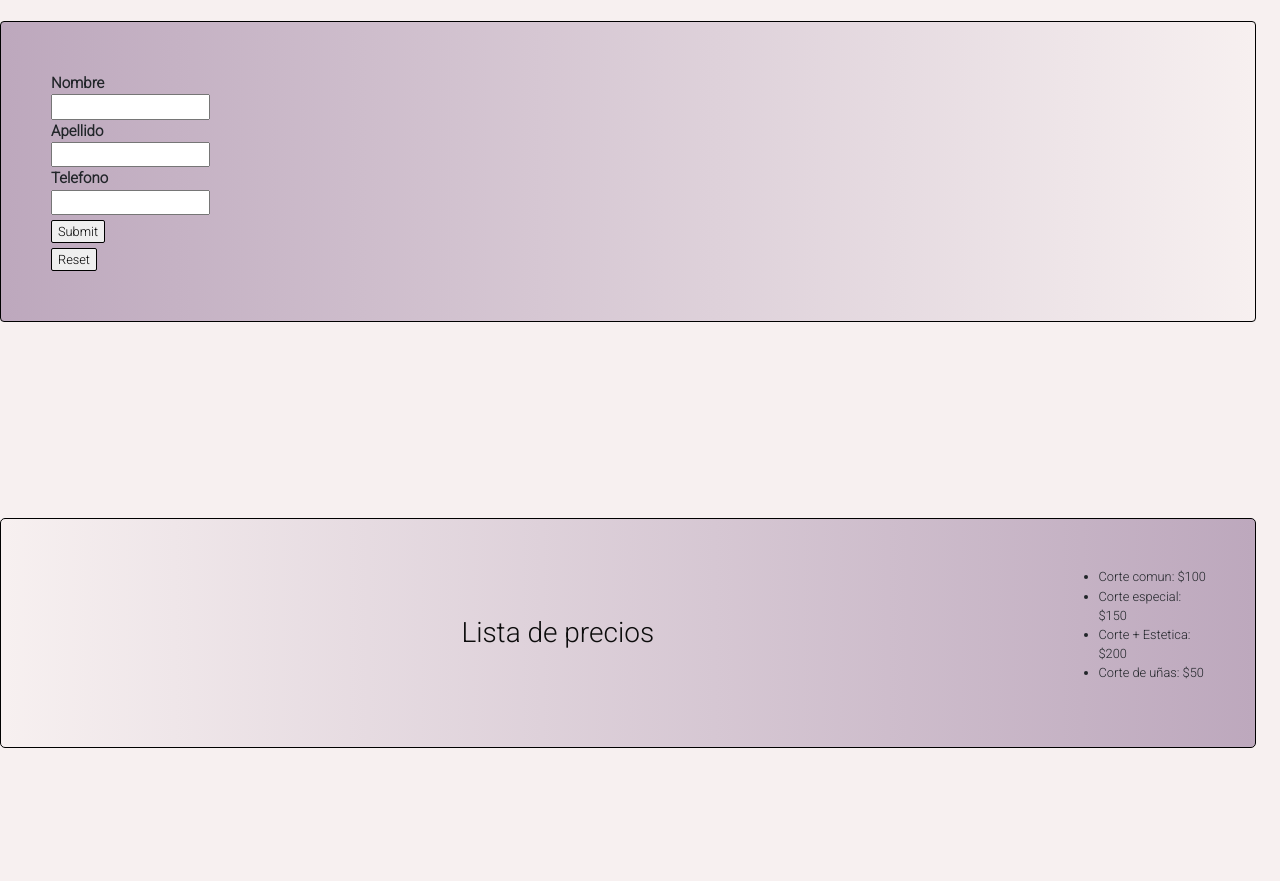
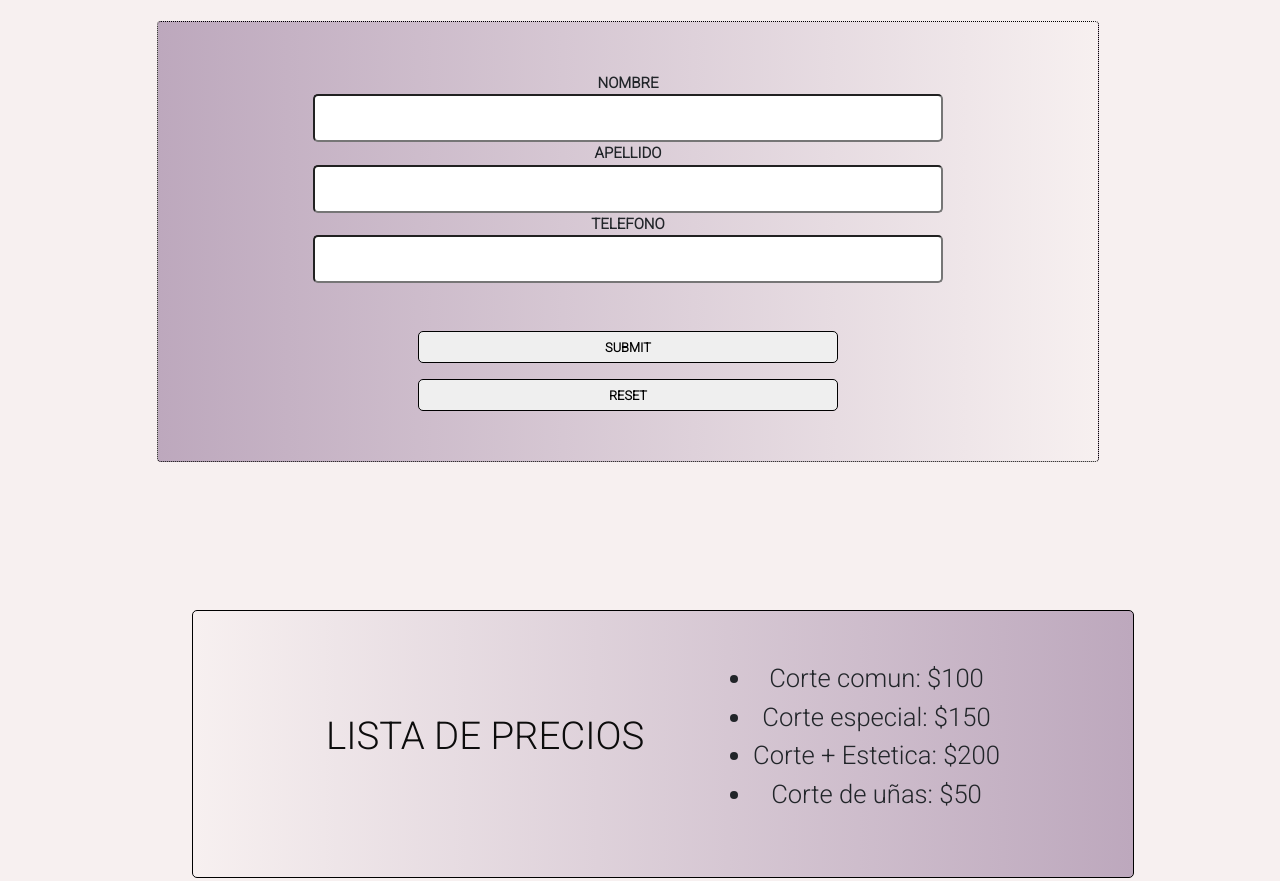
Before and after one commit to fabrigonza94/proyectoFinal-JS, a website: page html/peluqueria.html in a window 1280 px wide. Shown: the part 1100-1981 px from the top of the page. Drawn offline with nearby package versions, Linux system fonts and the light colour scheme.

Commit message:
Casi pronta la entrega Final

```diff
--- a/html/peluqueria.html
+++ b/html/peluqueria.html
@@ -15,8 +15,8 @@
 </head>
 
 <body>
-    <header>
-        <div class="navbar navbar-expand-lg ">
+    <header class="sticky-top">
+        <div class="navbar navbar-expand-lg  ">
             <div class="container-fluid">
                 <a class="navbar-brand " href="../index.html">
                     <img class="logo" src="../imagenes/logo.jpg" alt="Logo">
@@ -68,22 +68,22 @@
             <section class="mb-5 ">
                 <form class="formPelu">
                     <label class="label" for="nombre"> Nombre</label>
-                    <input type="text" id="nombre">
+                    <input class="btnForm" type="text" id="nombre">
 
                     <label class="label" for="apellido"> Apellido </label>
-                    <input type="text" id="apellido">
+                    <input class="btnForm" type="text" id="apellido">
 
                     <label class="label" for="telefono"> Telefono </label>
-                    <input type="number" id="telefono">
+                    <input class="btnForm" type="number" id="telefono">
 
-                    <input class="btnSocio" type="submit">
+                    <input class="btnSocio marginBtn" type="submit">
                     <input class="btnSocio" type="reset">
 
                 </form>
             </section>
 
-            <section class="preciosPelu mt-5 d-flex d-inline-flex p-5">
-                <h3>Lista de precios</h3>
+            <section class="preciosPelu mt-5 d-flex p-5 justify-content-center">
+                <p class="listaPrecio">Lista de precios</p>
                 <ul>
                     <li>Corte comun: $100</li>
                     <li>Corte especial: $150</li>
--- a/scss/_contacto.scss
+++ b/scss/_contacto.scss
@@ -4,14 +4,14 @@
   }
 
   @media (max-width: 500px) {
-    .form {
+    .formContacto {
       margin-left: 220px;
       width: 90%;
       margin-top: 50px;
     }
 
     .mapa iframe {
-      margin-left: -90px;
+      margin-left: -80px;
       height: 300px;
       width: 300px;
     }
@@ -24,7 +24,7 @@
   margin: 50px 0px 50px 0px;
 }
 
-.form {
+.formContacto {
   height: 300px;
   width: 400px;
   background-color: $mainColor;
--- a/scss/_peluqueria.scss
+++ b/scss/_peluqueria.scss
@@ -28,18 +28,31 @@
 }
 
 .formPrecio {
-  .preciosPelu {
+  display: flex;
+  display: inline-block;
+  text-align: center;
+  .preciosPelu{
     display: flex;
     display: inline-block;
+    justify-content: center;
+    align-items: center;
     font-size: $textSm;
     border: 1px solid black;
-    width: 100%;
-    justify-content: end;
-    align-items: center;
+    width: 75%;
     padding-top: 50px;
     background-image: linear-gradient(to left, $segundoColor, $white);
     margin-bottom: 100px;
     border-radius: 5px;
+    margin-left: 12rem;
+  }
+  .listaPrecio {
+    font-size: $textXxl;
+    margin-right: 2em;
+    text-transform: uppercase;
+    color: $keyColor;
+  }
+  ul li {
+    font-size: 2em;
   }
   .formPelu {
     display: flex;
@@ -47,26 +60,43 @@
     justify-content: center;
     margin-top: 30px;
     padding: 50px;
-    margin-right: auto;
-    margin-left: 0px;
     font-size: $textSm;
     margin-bottom: 100px;
     background-image: linear-gradient(to right, $segundoColor, $white);
-    width: 100%;
+    width: 75%;
     border-radius: 4px;
-    border: 1px solid black;
+    border: 1px dotted black;
   }
   label {
+    width: 75%;
     font-size: 15px;
-    display: block;
     font-weight: bold;
     border-radius: 2px;
+    text-align: center;
+    text-transform: uppercase;
   }
   .btnSocio {
-    margin-top: 5px;
-    display: block;
-    border-radius: 2px;
+    border-radius: 5px;
     border: 1px black solid;
+    width: 50%;
+    justify-items: center;
+    height: 2rem;
+    text-transform: uppercase;
+    font-weight: bold;
+    &:hover {
+      transform: scaleX(1.1);
+      transition: 1s;
+    }
+  }
+  .btnForm {
+    width: 75%;
+    justify-content: center;
+    height: 3rem;
+    border-radius: 5px;
+  }
+  .marginBtn {
+    margin-top: 3rem;
+    margin-bottom: 1rem;
   }
 }
 
@@ -85,3 +115,17 @@
   text-transform: uppercase;
   text-decoration: underline;
 }
+
+@media (max-width:500px) {
+.preciosPelu {
+  font-size: 10px !important;
+  margin-left: 3.1rem !important;
+  display: flex;
+  flex-direction: column;
+  text-align: center;
+}
+.listaPrecio {
+  margin-bottom: 50px;
+  margin-left: 3rem;
+}
+}
--- a/scss/_principal.scss
+++ b/scss/_principal.scss
@@ -8,7 +8,7 @@
   }
 
   .form {
-    margin-left: 1rem !important;
+    margin-left: -8.5rem !important;
   }
 }
 
@@ -26,7 +26,7 @@
 }
 .cajaCards {
   width: 100%;
-  margin-left: -7px;
+  margin-left: -2rem;
 
   .comprarBtn {
     background-color: $mainColor;
```
Also changed, not shown: html/catalogo.html (+1 -1 lines), html/contacto.html (+2 -2 lines), html/hacete-socio.html (+1 -1 lines), index.html (+7 -4 lines), scss/_catalogo.scss (+3 -4 lines), scss/_comunes.scss (+6 -9 lines), estilo/style.css, 1 other file.
